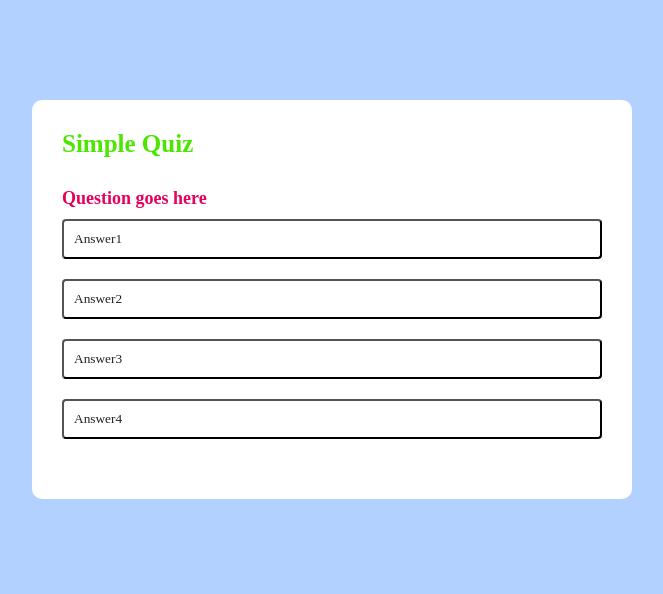
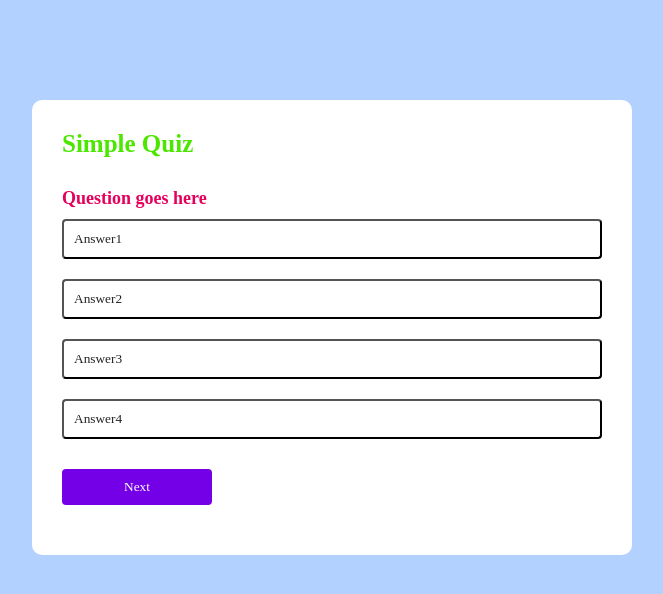
Before and after one commit to sabirklmn/Javascrpit_Quiz, a plain HTML site: page index.html in a window 1280 px wide. Shown: the whole page, without its empty margins (308-971 px from the left). Drawn offline with Linux system fonts and the light colour scheme.

Commit message:
adding next button and styling

```diff
--- a/index.html
+++ b/index.html
@@ -18,6 +18,7 @@
                 <button class="btn">Answer4</button>
 
             </div>
+            <button id="next-btn">Next</button>
         </div>
     </div>
 
--- a/style.css
+++ b/style.css
@@ -49,3 +49,15 @@ body{
     background: #222;
     color: #fff;
 }
+
+#next-btn{
+    background:#7300e6 ;
+    color: #fff;
+    font-weight: 500;
+    width: 150px;
+    border: 0;
+    padding: 10px;
+    margin: 20px auto 0;
+    border-radius: 4px;
+    cursor: pointer;
+}
```
